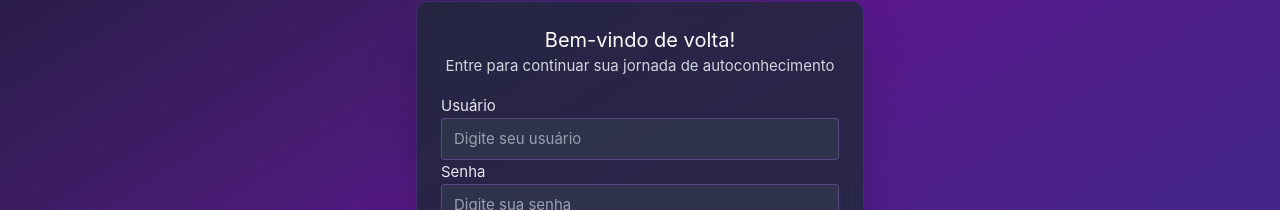
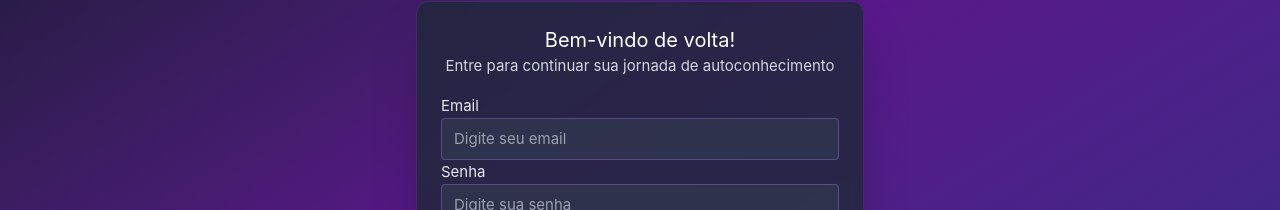
Before and after one commit to alisonfrd/humor_diario_py_ufms, a Vue app in the folder diario-humor/frontend/: page /login in a window 1280 px wide. Shown: the part 275-485 px from the top of the page. Built offline with nearby package versions, Linux system fonts and the light colour scheme.

Commit message:
feat: tentando integrar com backend

```diff
--- a/diario-humor/frontend/package.json
+++ b/diario-humor/frontend/package.json
@@ -14,7 +14,8 @@
     "pinia": "^3.0.3",
     "tailwindcss": "^4.1.10",
     "vue": "^3.5.13",
-    "vue-router": "^4.5.1"
+    "vue-router": "^4.5.1",
+    "axios": "^1.6.7"
   },
   "devDependencies": {
     "@vitejs/plugin-vue": "^5.2.3",
--- a/diario-humor/frontend/src/App.vue
+++ b/diario-humor/frontend/src/App.vue
@@ -1,25 +1,8 @@
 <template>
   <div class="flex justify-center items-center">
-    <component :is="currentView" />
+    <router-view />
   </div>
 </template>
-
-<script setup>
-import {ref, computed} from "vue"
-import LoginPage from "./pages/Login.vue"
-import Home from "./pages/Home.vue"
-
-const routes = {
-  '/': Home,
-  '/login': LoginPage
-}
-
-const currentView = computed(() => {
-  const currentPath = window.location.pathname;
-
-  return routes[currentPath]
-})
-</script>
 
 <style scoped>
 header {
--- a/diario-humor/frontend/src/main.js
+++ b/diario-humor/frontend/src/main.js
@@ -3,8 +3,12 @@ import './assets/main.css'
 import { createApp } from 'vue'
 import { createPinia } from 'pinia'
 import App from './App.vue'
+import router from './router'
+import axios from './services/axios'
 const pinia = createPinia()
 
 const app = createApp(App)
+app.use(router)
 app.use(pinia)
+app.use(axios)
 app.mount('#app')
--- a/diario-humor/frontend/src/pages/Login.vue
+++ b/diario-humor/frontend/src/pages/Login.vue
@@ -36,12 +36,12 @@
         <div class="px-6 pb-6">
           <form @submit.prevent="handleSubmit" class="space-y-4">
             <div class="space-y-2">
-              <label for="username" class="text-gray-200 font-medium">Usuário</label>
+              <label for="email" class="text-gray-200 font-medium">Email</label>
               <input
-                id="username"
-                v-model="username"
+                id="email"
+                v-model="email"
                 type="text"
-                placeholder="Digite seu usuário"
+                placeholder="Digite seu email"
                 class="w-full bg-gray-700/50 border border-purple-400/30 focus:border-purple-400 focus:ring-purple-400 text-white placeholder:text-gray-400 rounded px-3 py-2"
                 required
               />
@@ -104,10 +104,11 @@
 import { ref } from "vue"
 import { Heart, Sparkles, Sun } from "lucide-vue-next"
 import { useRouter } from 'vue-router'
+import api from '@/services/axios'
 
 const router = useRouter()
 
-const username = ref("")
+const email = ref("")
 const password = ref("")
 const isLoading = ref(false)
 
@@ -129,8 +130,21 @@ const changeMessage = () => {
 const handleSubmit = async () => {
   isLoading.value = true
   await new Promise(resolve => setTimeout(resolve, 1500))
-  isLoading.value = false
-  window.location.href = '/'
+
+  try {
+    const response = await api.post('/auth/login', {
+      email: email.value,
+      password: password.value
+    })
+    console.log(response.data)
+
+    if(response.data){
+      isLoading.value = false
+      window.location.href = '/'
+    }
+  } catch (err) {
+    console.error(err)
+  }
   // lógica real de autenticação entraria aqui
 }
 </script>
--- /dev/null
+++ b/diario-humor/frontend/src/router/index.ts
@@ -0,0 +1,42 @@
+// src/router/index.js
+import { createRouter, createWebHistory } from 'vue-router'
+import Home from '@/pages/Home.vue'
+import Login from '@/pages/Login.vue'
+import { computed } from 'vue'
+
+const routes = [
+  {
+    path: '/',
+    redirect: '/Home', // redireciona raiz para home
+    component: Home,
+     meta: { requiresAuth: true }
+  },
+  {
+    path: '/login',
+    name: 'Login',
+    component: Login
+  },
+  {
+    path: '/:pathMatch(.*)*',
+    redirect: '/login'
+  }
+]
+
+const router = createRouter({
+  history: createWebHistory(),
+  routes
+})
+
+function isAuthenticated() {
+  return !!localStorage.getItem('token') // ou outro indicador, como 'user'
+}
+
+router.beforeEach((to, from, next) => {
+  if (to.meta.requiresAuth && !isAuthenticated()) {
+    next({ name: 'Login' })
+  } else {
+    next()
+  }
+})
+
+export default router
--- /dev/null
+++ b/diario-humor/frontend/src/services/axios.ts
@@ -0,0 +1,35 @@
+// src/services/axios.js
+import axios from 'axios'
+
+// Cria instância com baseURL
+const api = axios.create({
+  baseURL: 'http://localhost:5000', // backend
+  timeout: 10000
+})
+
+// Intercepta a requisição e adiciona token (ex: da store ou localStorage)
+api.interceptors.request.use(
+  (config) => {
+    const token = localStorage.getItem('token')
+    if (token) {
+      config.headers.Authorization = `Bearer ${token}`
+    }
+    return config
+  },
+  (error) => Promise.reject(error)
+)
+
+// Intercepta respostas para lidar com erros globalmente
+api.interceptors.response.use(
+  (response) => response,
+  (error) => {
+    // Exemplo: logout automático se o token estiver inválido
+    if (error.response && error.response.status === 401) {
+      localStorage.removeItem('token')
+      window.location.href = '/login'
+    }
+    return Promise.reject(error)
+  }
+)
+
+export default api
```
